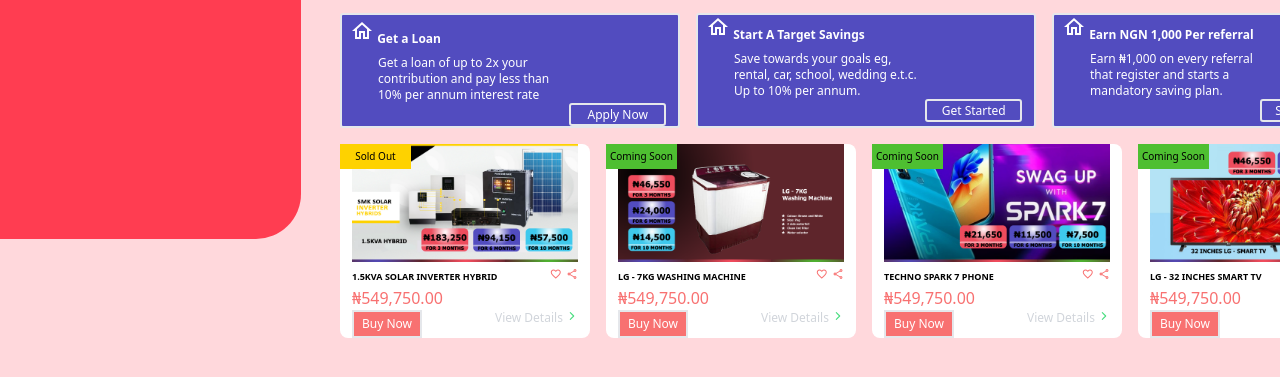
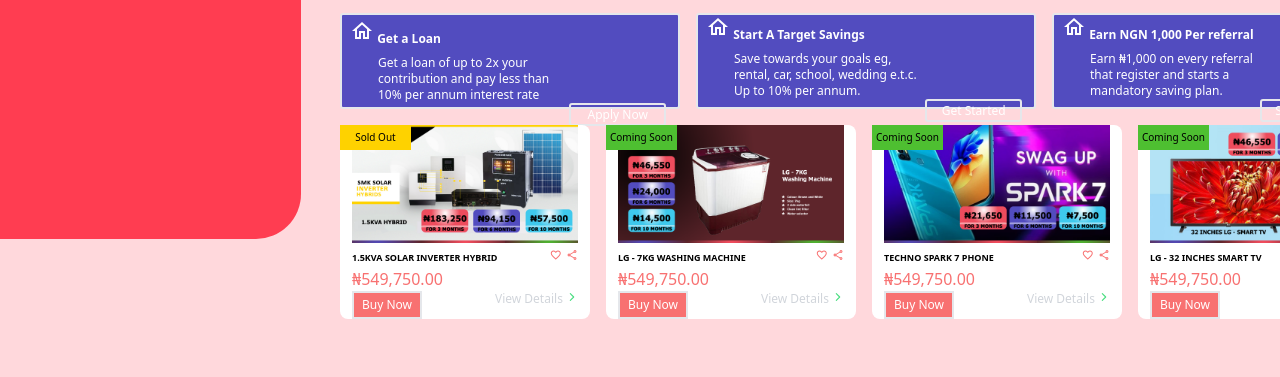
Before and after one commit to saheedibrahim/ubuntu-project, a website: page index.html in a window 1280 px wide. Shown: the part 561-938 px from the top of the page. Drawn offline with nearby package versions, Linux system fonts and the light colour scheme.

```diff
--- a/index.html
+++ b/index.html
@@ -279,7 +279,7 @@
             <section>
                 <div class=" my-4">
                     <div class="flex justify-between gap-3 text-white text-xs">
-                        <div class="border-2 bg-homeColor w-340pix rounded-3 text-xs pt-1 ">
+                        <div class="border-2 bg-homeColor w-340pix h-95.56pix rounded-3 text-xs pt-1 ">
                             <span class="material-icons-outlined pl-2">home</span>
                             <span class=" font-bold pt-1">Get a Loan</span>
                             <p class="pl-9 pr-28 mt-2">Get a loan of up to 2x your contribution and pay less than 10% per annum interest rate</p>
@@ -287,7 +287,7 @@
                                 <button class="text-white w-96.56pix h-23.19pix rounded-3 border-2 px-4">Apply Now</button>
                             </div>
                         </div>
-                        <div class="border-2 bg-homeColor rounded-3 w-340pix text-xs">
+                        <div class="border-2 bg-homeColor rounded-3 w-340pix h-95.56pix text-xs">
                             <span class="material-icons-outlined pl-2">home</span>
                             <span class="font-bold mt-1">Start A Target Savings</span>
                             <p class="pl-9 pr-28 mt-2">Save towards your goals eg,  rental, car, school, wedding e.t.c.
@@ -296,7 +296,7 @@
                                 <button class="text-white w-96.56pix h-23.19pix rounded-3  border-2 px-3">Get Started</button>
                             </div>
                         </div>
-                        <div class="border-2 bg-homeColor rounded-3 w-340pix text-xs">
+                        <div class="border-2 bg-homeColor rounded-3 w-340pix h-95.56pix text-xs">
                             <span class="material-icons-outlined pl-2">home</span>
                             <span class="font-bold mt-1">Earn NGN 1,000 Per referral</span>
                             <p class="pl-9 pr-28 mt-2">Earn ₦1,000 on every referral that register and starts a mandatory saving plan.</p>
--- a/tailwind.config.js
+++ b/tailwind.config.js
@@ -22,6 +22,7 @@
    '302pix': '18.875rem',
    '293pix': '18.3125rem',
         173: '10.8125rem',
+ '95.56pix': '5.9725rem',
         87: '5.4375rem',
    '63pix': '3.9375rem',
         57: '3.5625rem',
```
Also changed, not shown: css/style.css.
